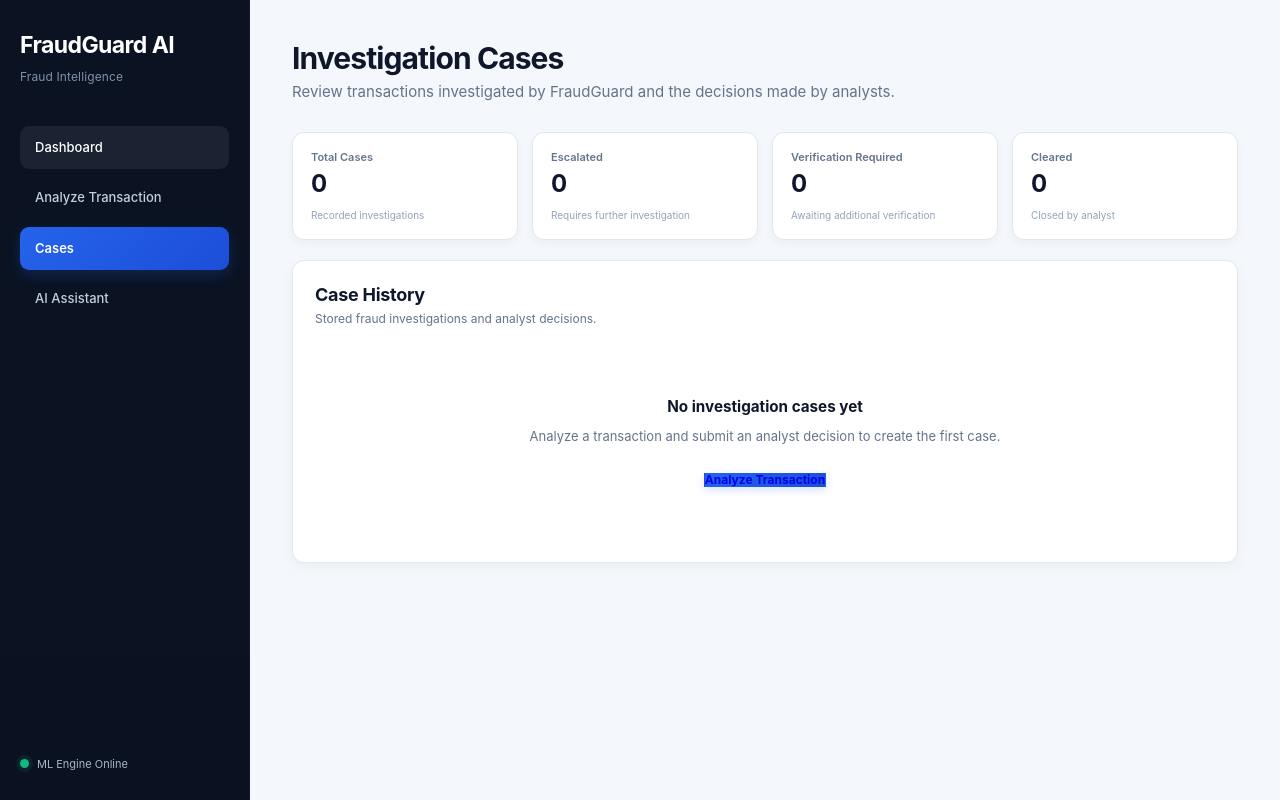
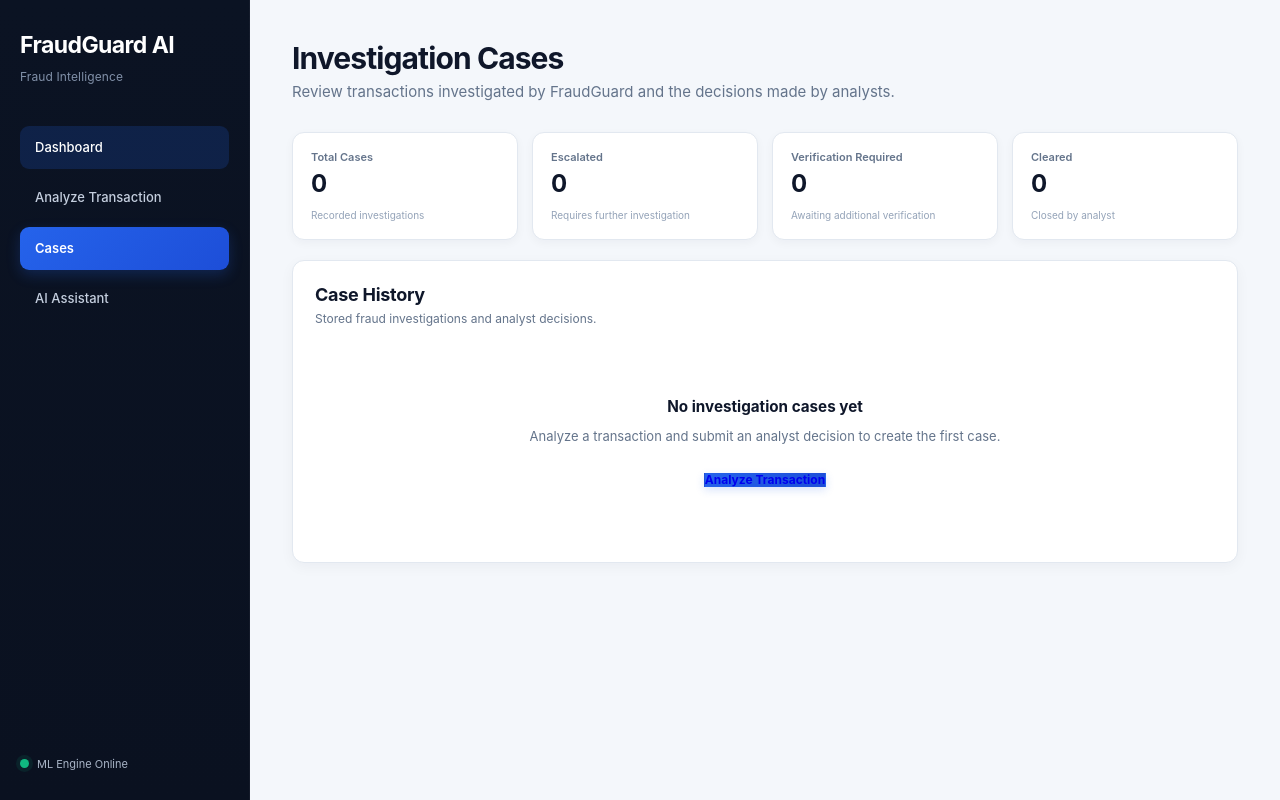
Before and after one commit to misbahkhizar54/fraudguard-ai, a Flask app: page /cases in a window 1280 px wide, with the pointer over the restyled element. Run offline with Flask 3, Linux system fonts and the light colour scheme; data that the repository does not hold is empty; parts of the project's set-up code (start-up, migrations or seed data) failed here and were passed over.

Commit message:
Polish sidebar navigation styling

```diff
--- a/app/static/css/style.css
+++ b/app/static/css/style.css
@@ -1209,7 +1209,7 @@
 }
 
 .sidebar nav a:hover {
-    background: rgba(255, 255, 255, 0.065);
+    background: rgba(37, 99, 235, 0.18);
     color: #ffffff;
 }
 
```
